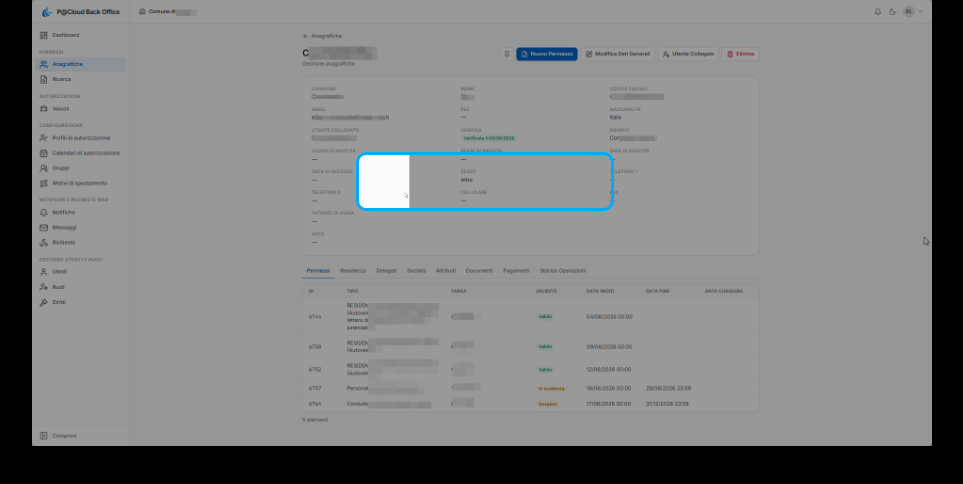
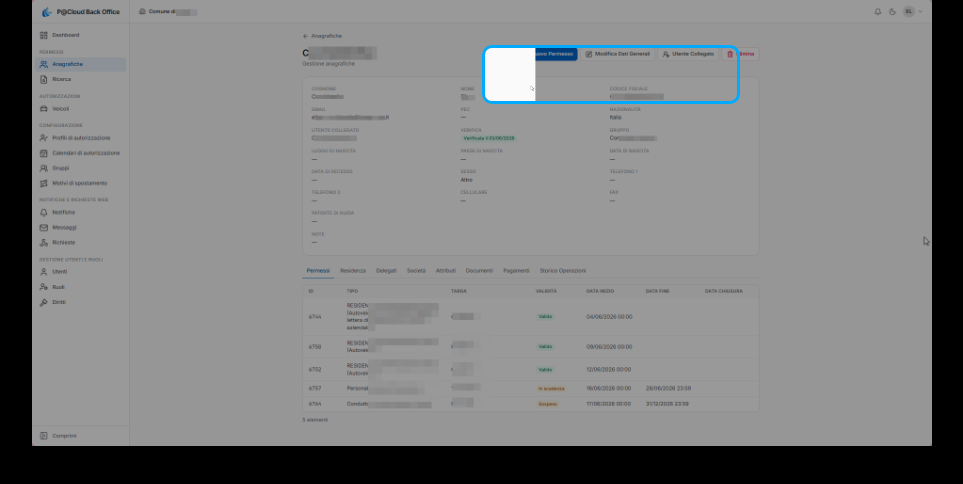
Before and after one commit to Elisa008/Notion-hover, a plain HTML site: page Modifica_DatiGenerali.html in a window 1280 px wide. Shown: the whole page, without its empty margins (158-1121 px from the left). Drawn offline with Linux system fonts and the light colour scheme.

Commit message:
Adjust highlight box position in HTML

```diff
--- a/Modifica_DatiGenerali.html
+++ b/Modifica_DatiGenerali.html
@@ -31,8 +31,8 @@
     position: absolute;
     width: 28%;      /* dimensione area evidenziata */
     height: 12%;     /* regola se serve */
-    top: 34%;        /* posizione verticale */
-    left: 36%;       /* posizione orizzontale */
+    top: 10%;        /* posizione verticale */
+    left: 50%;       /* posizione orizzontale */
     overflow: hidden;
     border: 3px solid #00aaff; /* bordo evidenziato */
     border-radius: 10px;
```
